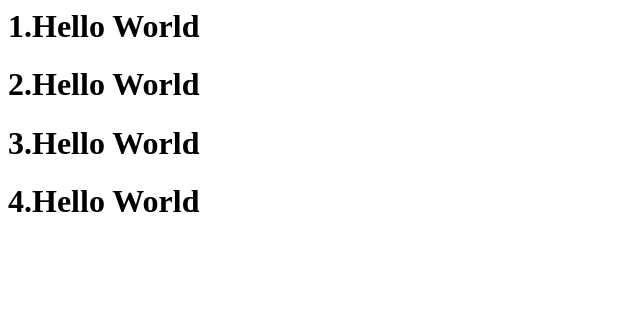
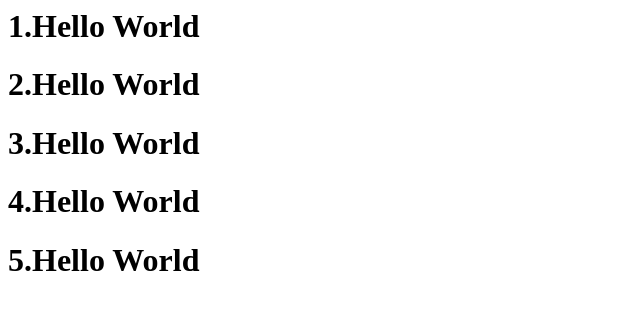
Before and after one commit to jiyonk/OSS_5, a plain HTML site: page index.html in a window 1280 px wide. Shown: the whole page, without its empty margins (0-640 px from the left). Drawn offline with Linux system fonts and the light colour scheme.

Commit message:
testing commit

```diff
--- a/index.html
+++ b/index.html
@@ -10,6 +10,7 @@
         <h1>3.Hello World</h1>
 
         <h1>4.Hello World</h1>
+        <h1>5.Hello World</h1>
 
     </body>
 
```
